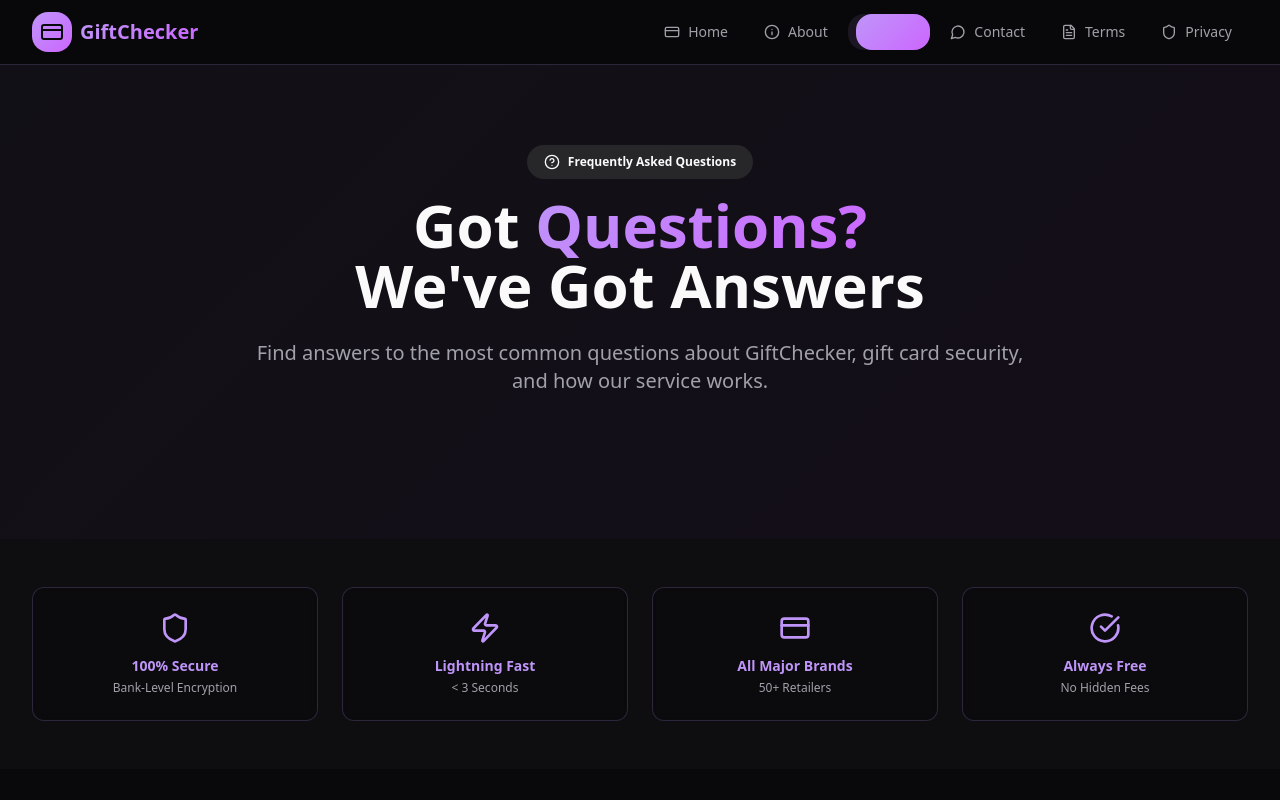
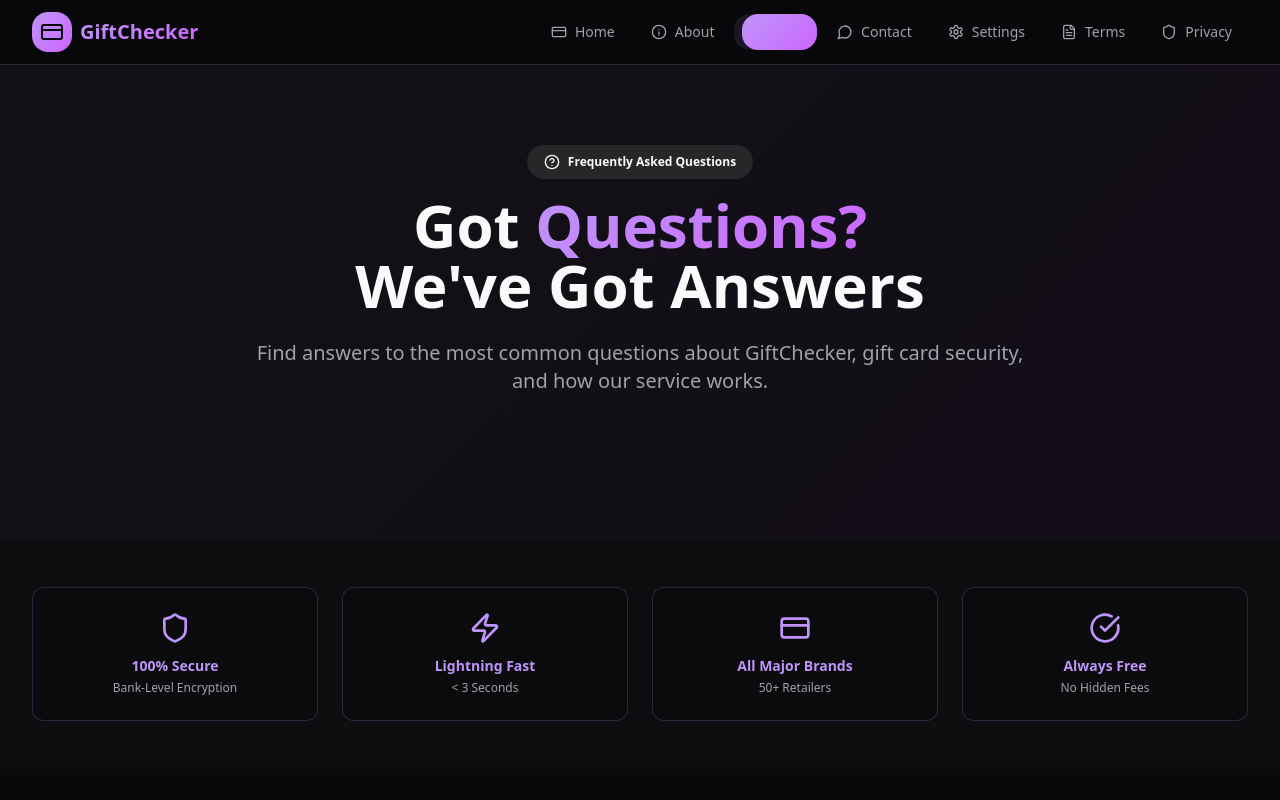
Before and after one commit to clipperk648-dot/registry-, a React (Vite) app: page /faq in a window 1280 px wide. Shown: the top 800 px of the page. Built offline with nearby package versions, Linux system fonts and the light colour scheme.

Commit message:
Add Settings to navigation items
cgen-a29cbc694fa24aa29ed74e65db53e971

```diff
--- a/src/components/Navigation.tsx
+++ b/src/components/Navigation.tsx
@@ -10,6 +10,7 @@ const navItems = [
   { href: "/about", label: "About", icon: Info },
   { href: "/faq", label: "FAQ", icon: HelpCircle },
   { href: "/contact", label: "Contact", icon: MessageCircle },
+  { href: "/settings", label: "Settings", icon: Settings },
   { href: "/terms", label: "Terms", icon: FileText },
   { href: "/privacy", label: "Privacy", icon: Shield },
 ];
```
